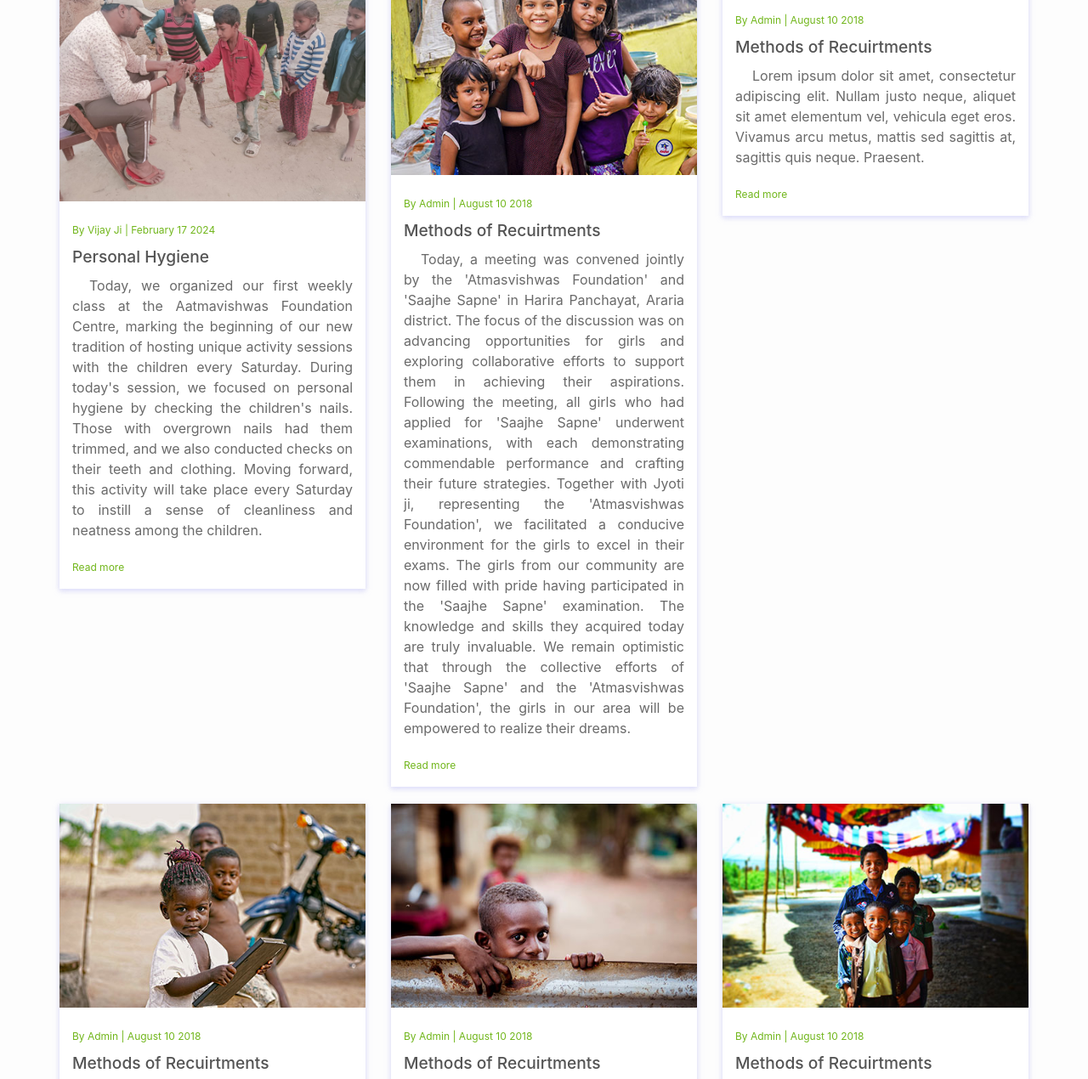
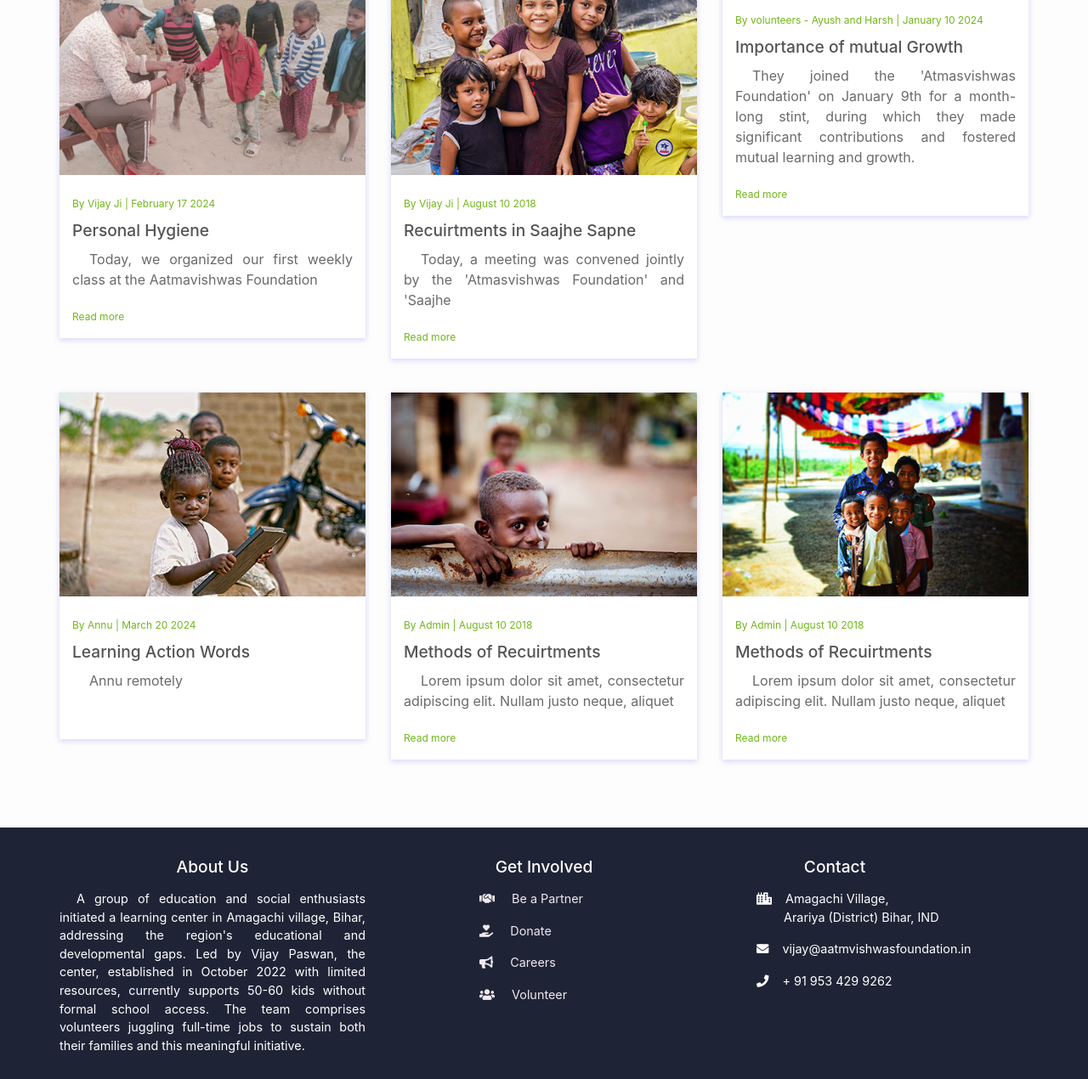
Before and after one commit to Annubharti/aatmvishwasfoundation-ui, a plain HTML site: page blog.html in a window 1280 px wide. Shown: the part 274-1544 px from the top of the page at 85% size. Drawn offline with Linux system fonts and the light colour scheme.

Commit message:
- Title :- Update blog - Author: Jai - Date: 16-Mar-2024 - Updated read less and more function - Updated fav.png - updated the team member profile pic - fix the size of blog images

```diff
--- a/blog.html
+++ b/blog.html
@@ -3,23 +3,32 @@
 
 <head>
     <meta charset="utf-8">
-        <meta name="viewport"
-            content="width=device-width, initial-scale=1, shrink-to-fit=no">
+    <meta name="viewport" content="width=device-width, initial-scale=1, shrink-to-fit=no">
     <title>Blogs</title>
-        <link rel="shortcut icon" href="assets/images/fav.png"
-            type="image/x-icon">
-        <link
-            href="https://fonts.googleapis.com/css2?family=Ubuntu:wght@400;500&display=swap"
-            rel="stylesheet">
-        <link rel="shortcut icon" href="assets/images/fav.jpg">
+    <link rel="shortcut icon" href="assets/images/fav.png" type="image/x-icon">
+    <link href="https://fonts.googleapis.com/css2?family=Ubuntu:wght@400;500&display=swap" rel="stylesheet">
+    <link rel="shortcut icon" href="assets/images/fav.png">
     <link rel="stylesheet" href="assets/css/bootstrap.min.css">
     <link rel="stylesheet" href="assets/css/all.min.css">
     <link rel="stylesheet" href="assets/css/animate.css">
-        <link rel="stylesheet"
-            href="assets/plugins/slider/css/owl.carousel.min.css">
-        <link rel="stylesheet"
-            href="assets/plugins/slider/css/owl.theme.default.css">
+    <link rel="stylesheet" href="assets/plugins/slider/css/owl.carousel.min.css">
+    <link rel="stylesheet" href="assets/plugins/slider/css/owl.theme.default.css">
     <link rel="stylesheet" type="text/css" href="assets/css/style.css" />
+    <style>
+        .blog {
+            margin-bottom: 20px;
+        }
+
+        .content {
+            overflow: hidden;
+        }
+
+        .read-more {
+            display: none;
+            color: blue;
+            cursor: pointer;
+        }
+    </style>
 </head>
 
 <body>
@@ -46,8 +55,7 @@
                         <ul class="ulright">
                             <li> <small>Folow Us </small>:</li>
                             <li>
-                                    <a
-                                        href="https://www.facebook.com/groups/497677058604394/?ref=share&mibextid=NSMWBT"><i
+                                <a href="https://www.facebook.com/groups/497677058604394/?ref=share&mibextid=NSMWBT"><i
                                         class="fab fa-facebook-f"></i></a>
                             </li>
                             <li>
@@ -61,8 +69,7 @@
                             </li>
                         </ul>
                     </div>
-                        <div
-                            class="col-lg-3 d-none d-md-block col-md-6 btn-bhed">
+                    <div class="col-lg-3 d-none d-md-block col-md-6 btn-bhed">
                         <button class="btn btn-sm btn-success"
                             onclick="window.open('https://forms.gle/sjAHettfcGbayjBC7', '_blank')">Join
                             Us</button>
@@ -79,17 +86,13 @@
                 <div class="row nav-row">
                     <div class="col-lg-3 col-md-12 logo">
                         <a href="index.html">
-                                <img
-                                    src="assets/images/aatmvishwasfoundation.png"
-                                    alt>
-                                <a data-toggle="collapse" data-target="#menu"
-                                    href="#menu"><i
+                            <img src="assets/images/aatmvishwasfoundation.png" alt>
+                            <a data-toggle="collapse" data-target="#menu" href="#menu"><i
                                     class="fas d-block d-lg-none  small-menu fa-bars"></i></a>
                         </a>
 
                     </div>
-                        <div id="menu"
-                            class="col-lg-9 col-md-12 d-none d-lg-block nav-col">
+                    <div id="menu" class="col-lg-9 col-md-12 d-none d-lg-block nav-col">
 
                         <ul class="navbad">
                             <li class="nav-item active">
@@ -97,8 +100,7 @@
                                 </a>
                             </li>
                             <li class="nav-item">
-                                    <a class="nav-link"
-                                        href="about_us.html">About Us</a>
+                                <a class="nav-link" href="about_us.html">About Us</a>
                             </li>
                             <li class="nav-item">
                                 <a class="nav-link" href="team.html">Team
@@ -111,16 +113,13 @@
                                 </li> -->
 
                             <li class="nav-item">
-                                    <a class="nav-link"
-                                        href="blog.html">Blog</a>
+                                <a class="nav-link" href="blog.html">Blog</a>
                             </li>
                             <li class="nav-item">
-                                    <a class="nav-link"
-                                        href="donate_us.html">Donate Us</a>
+                                <a class="nav-link" href="donate_us.html">Donate Us</a>
                             </li>
                             <li class="nav-item">
-                                    <a class="nav-link"
-                                        href="contact_us.html">Contact US</a>
+                                <a class="nav-link" href="contact_us.html">Contact US</a>
                             </li>
 
                         </ul>
@@ -149,18 +148,16 @@
     <section class="our-blog">
         <div class="container">
 
-                <div class="blog-row row">
-                    <div class="col-md-4 col-sm-6">
-                        <div class="single-blog">
+            <div class="blog-row row blogs">
+                <div class="col-md-4 col-sm-6 blog">
+                    <div class="single-blog ">
                         <figure>
-                                <img
-                                    src="assets/images/blogs/personalHygiene.jpeg"
-                                    alt>
+                            <img src="assets/images/blogs/personalHygiene.png" alt>
                         </figure>
                         <div class="blog-detail">
                             <small>By Vijay Ji | February 17 2024</small>
                             <h4>Personal Hygiene</h4>
-                                <p> Today, we organized our first weekly class
+                            <p class="content"> Today, we organized our first weekly class
                                 at the Aatmavishwas Foundation
                                 Centre, marking the beginning of our new
                                 tradition of hosting unique
@@ -177,24 +174,24 @@
                                 and neatness among the children.
                             </p>
                             <div class="link">
-                                    <a href>Read more </a><i
+                                <a class="read-more">Read more </a><i
                                     class="fas fa-long-arrow-alt-right"></i>
                             </div>
                         </div>
 
                     </div>
                 </div>
-                    <div class="col-md-4 col-sm-6">
+                <div class="col-md-4 col-sm-6 blog">
                     <div class="single-blog">
                         <figure>
-                                <img src="assets/images/events/image_02.jpg"
-                                    alt>
+                            <img src="assets/images/events/image_02.jpg" alt>
                         </figure>
                         <div class="blog-detail">
-                                <small>By Admin | August 10 2018</small>
-                                <h4>Methods of Recuirtments</h4>
-                                <p> Today, a meeting was convened jointly by the
-                                    'Atmasvishwas Foundation' and 'Saajhe Sapne'
+                            <small>By Vijay Ji | August 10 2018</small>
+                            <h4>Recuirtments in Saajhe Sapne</h4>
+                            <p class="content"> Today, a meeting was convened jointly by the
+                                'Atmasvishwas Foundation' and 'Saajhe
+                                Sapne'
                                 in Harira Panchayat, Araria district. The
                                 focus of the discussion was on advancing
                                 opportunities for girls and exploring
@@ -222,100 +219,90 @@
                                 area will be empowered to realize their
                                 dreams.</p>
                             <div class="link">
-                                    <a href>Read more </a><i
+                                <a class="read-more">Read more </a><i
                                     class="fas fa-long-arrow-alt-right"></i>
                             </div>
                         </div>
 
                     </div>
                 </div>
-                    <div class="col-md-4 col-sm-6">
+                <div class="col-md-4 col-sm-6 blog">
                     <div class="single-blog">
                         <figure>
-                                <img src="assets/images/blogs/"
-                                    alt>
+                            <img src="assets/images/blogs/" alt>
+                        </figure>
+                        <div class="blog-detail">
+                            <small>By volunteers - Ayush and Harsh | January 10 2024</small>
+                            <h4>Importance of mutual Growth</h4>
+                            <p class="content"> They joined the 'Atmasvishwas Foundation' on January 9th for a month-long stint, during which they made significant contributions and fostered mutual learning and growth.
+
+                                Both Ayush and Harsh diligently carried out their responsibilities at the 'Atmasvishwas Foundation', excelling in their project work and establishing strong bonds with the children and their families. To bid them farewell, they were presented with a towel and a book by the foundation's representatives.
+
+                                On behalf of the 'Atmasvishwas Foundation', I had the pleasure of awarding them with a one-month work experience certificate, acknowledging their dedication and commitment. Ayush and Harsh expressed their intent to remain engaged with the Self-confidence Foundation in the future and continue supporting its endeavors.
+
+                                The day concluded with heartfelt farewells, capturing memories with the children through photographs, and sharing sweet treats.
+
+                                Thank you for your valuable contributions.</p>
+                            <div class="link">
+                                <a class="read-more">Read more </a><i class="fas fa-long-arrow-alt-right"></i>
+                            </div>
+                        </div>
+
+                    </div>
+                </div>
+                <div class="col-md-4 col-sm-6 blog">
+                    <div class="single-blog">
+                        <figure>
+                            <img src="assets/images/events/image_04.jpg" alt>
+                        </figure>
+                        <div class="blog-detail">
+                            <small>By Annu | March 20 2024</small>
+                            <h4>Learning Action Words</h4>
+                            <p class="content"> Annu remotely </p>
+                            <div class="link">
+                                <a class="read-more">Read more </a><i class="fas fa-long-arrow-alt-right"></i>
+                            </div>
+                        </div>
+
+                    </div>
+                </div>
+                <div class="col-md-4 col-sm-6 blog">
+                    <div class="single-blog">
+                        <figure>
+                            <img src="assets/images/events/image_05.jpg" alt>
                         </figure>
                         <div class="blog-detail">
                             <small>By Admin | August 10 2018</small>
                             <h4>Methods of Recuirtments</h4>
-                                <p> Lorem ipsum dolor sit amet, consectetur
+                            <p class="content"> Lorem ipsum dolor sit amet, consectetur
                                 adipiscing elit. Nullam justo neque, aliquet
                                 sit
                                 amet elementum vel, vehicula eget eros.
                                 Vivamus arcu metus, mattis sed sagittis at,
                                 sagittis quis neque. Praesent.</p>
                             <div class="link">
-                                    <a href>Read more </a><i
-                                        class="fas fa-long-arrow-alt-right"></i>
+                                <a class="read-more">Read more </a><i class="fas fa-long-arrow-alt-right"></i>
                             </div>
                         </div>
 
                     </div>
                 </div>
-                    <div class="col-md-4 col-sm-6">
+                <div class="col-md-4 col-sm-6 blog">
                     <div class="single-blog">
                         <figure>
-                                <img src="assets/images/events/image_04.jpg"
-                                    alt>
+                            <img src="assets/images/events/image_06.jpg" alt>
                         </figure>
                         <div class="blog-detail">
                             <small>By Admin | August 10 2018</small>
                             <h4>Methods of Recuirtments</h4>
-                                <p> Lorem ipsum dolor sit amet, consectetur
+                            <p class="content"> Lorem ipsum dolor sit amet, consectetur
                                 adipiscing elit. Nullam justo neque, aliquet
                                 sit
                                 amet elementum vel, vehicula eget eros.
                                 Vivamus arcu metus, mattis sed sagittis at,
                                 sagittis quis neque. Praesent.</p>
                             <div class="link">
-                                    <a href>Read more </a><i
-                                        class="fas fa-long-arrow-alt-right"></i>
-                                </div>
-                            </div>
-
-                        </div>
-                    </div>
-                    <div class="col-md-4 col-sm-6">
-                        <div class="single-blog">
-                            <figure>
-                                <img src="assets/images/events/image_05.jpg"
-                                    alt>
-                            </figure>
-                            <div class="blog-detail">
-                                <small>By Admin | August 10 2018</small>
-                                <h4>Methods of Recuirtments</h4>
-                                <p> Lorem ipsum dolor sit amet, consectetur
-                                    adipiscing elit. Nullam justo neque, aliquet
-                                    sit
-                                    amet elementum vel, vehicula eget eros.
-                                    Vivamus arcu metus, mattis sed sagittis at,
-                                    sagittis quis neque. Praesent.</p>
-                                <div class="link">
-                                    <a href>Read more </a><i
-                                        class="fas fa-long-arrow-alt-right"></i>
-                                </div>
-                            </div>
-
-                        </div>
-                    </div>
-                    <div class="col-md-4 col-sm-6">
-                        <div class="single-blog">
-                            <figure>
-                                <img src="assets/images/events/image_06.jpg"
-                                    alt>
-                            </figure>
-                            <div class="blog-detail">
-                                <small>By Admin | August 10 2018</small>
-                                <h4>Methods of Recuirtments</h4>
-                                <p> Lorem ipsum dolor sit amet, consectetur
-                                    adipiscing elit. Nullam justo neque, aliquet
-                                    sit
-                                    amet elementum vel, vehicula eget eros.
-                                    Vivamus arcu metus, mattis sed sagittis at,
-                                    sagittis quis neque. Praesent.</p>
-                                <div class="link">
-                                    <a href>Read more </a><i
-                                        class="fas fa-long-arrow-alt-right"></i>
+                                <a class="read-more">Read more </a><i class="fas fa-long-arrow-alt-right"></i>
                             </div>
                         </div>
 
@@ -323,6 +310,30 @@
                 </div>
             </div>
         </div>
+        <script>
+            document.querySelectorAll('.blog').forEach(blog => {
+                const content = blog.querySelector('.content');
+                const readMoreBtn = blog.querySelector('.read-more');
+                const words = content.textContent.split(' ');
+                let expanded = false;
+
+                if (words.length > 10) {
+                    content.textContent = words.slice(0, 50).join(' ');
+                    readMoreBtn.style.display = 'inline-block';
+                }
+
+                readMoreBtn.addEventListener('click', () => {
+                    expanded = !expanded;
+                    if (expanded) {
+                        content.textContent = words.join(' ');
+                        readMoreBtn.textContent = 'Read Less';
+                    } else {
+                        content.textContent = words.slice(0, 50).join(' ');
+                        readMoreBtn.textContent = 'Read More';
+                    }
+                });
+            });
+        </script>
     </section>
 
     <!--  ************************* Footer Starts Here ************************** -->
@@ -348,22 +359,16 @@
                 <div class="col-md-4 col-sm-12">
                     <h2>Get Involved</h2>
                     <p id="footer-center">
-                            <i
-                                class="fas fa-handshake mr-3 no-hyperlink-style"></i>
-                            <a href="partners.html"
-                                class="no-hyperlink-style">Be a Partner</a>
+                        <i class="fas fa-handshake mr-3 no-hyperlink-style"></i>
+                        <a href="partners.html" class="no-hyperlink-style">Be a Partner</a>
                     </p>
                     <p id="footer-center">
-                            <i
-                                class="fas fa-hand-holding-heart mr-3 no-hyperlink-style"></i>
-                            <a href="donate_us.html"
-                                class="no-hyperlink-style">Donate</a>
+                        <i class="fas fa-hand-holding-heart mr-3 no-hyperlink-style"></i>
+                        <a href="donate_us.html" class="no-hyperlink-style">Donate</a>
                     </p>
                     <p id="footer-center">
-                            <i
-                                class="fas fa-bullhorn mr-3 no-hyperlink-style"></i>
-                            <a href="careers.html"
-                                class="no-hyperlink-style">Careers</a>
+                        <i class="fas fa-bullhorn mr-3 no-hyperlink-style"></i>
+                        <a href="careers.html" class="no-hyperlink-style">Careers</a>
                     </p>
                     <p id="footer-center">
                         <i class="fas fa-users mr-3 no-hyperlink-style"></i>
@@ -382,8 +387,7 @@
                             (District) Bihar, IND</span>
                     </p>
                     <p>
-                            <i
-                                class="fas fa-envelope mr-3"></i>vijay@aatmvishwasfoundation.in
+                        <i class="fas fa-envelope mr-3"></i>vijay@aatmvishwasfoundation.in
                     </p>
                     <p>
                         <i class="fa fa-phone mr-3"></i>+ 91 953 429 9262
@@ -414,8 +418,7 @@
 <script src="assets/js/jquery-3.2.1.min.js"></script>
 <script src="assets/js/popper.min.js"></script>
 <script src="assets/js/bootstrap.min.js"></script>
-    <script
-        src="assets/plugins/scroll-fixed/jquery-scrolltofixed-min.js"></script>
+<script src="assets/plugins/scroll-fixed/jquery-scrolltofixed-min.js"></script>
 <script src="assets/plugins/slider/js/owl.carousel.min.js"></script>
 <script src="assets/js/script.js"></script>
 
```
Also changed, not shown: about_us.html (+3 -3 lines), contact_us.html (+1 -1 lines), donate_us.html (+1 -1 lines), gallery.html (+1 -1 lines), team.html (+40 -21 lines), assets/images/blogs/personalHygiene.jpeg (deleted), assets/images/blogs/personalHygiene.png (added), assets/images/team/abodh.png (added), assets/images/team/annu.png (added), assets/images/team/anuradha.png (added), assets/images/team/chandni.png (added), assets/images/team/prakash.png (added), assets/images/team/vijay.png (added). Lines whose indentation alone changed are shown as unchanged.
